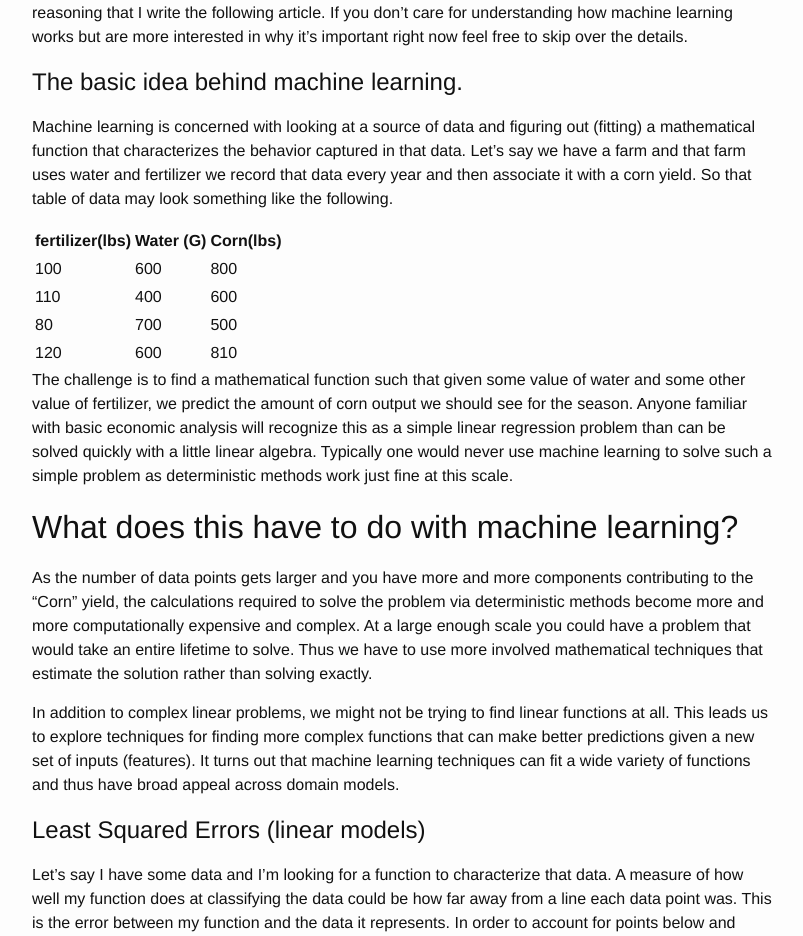
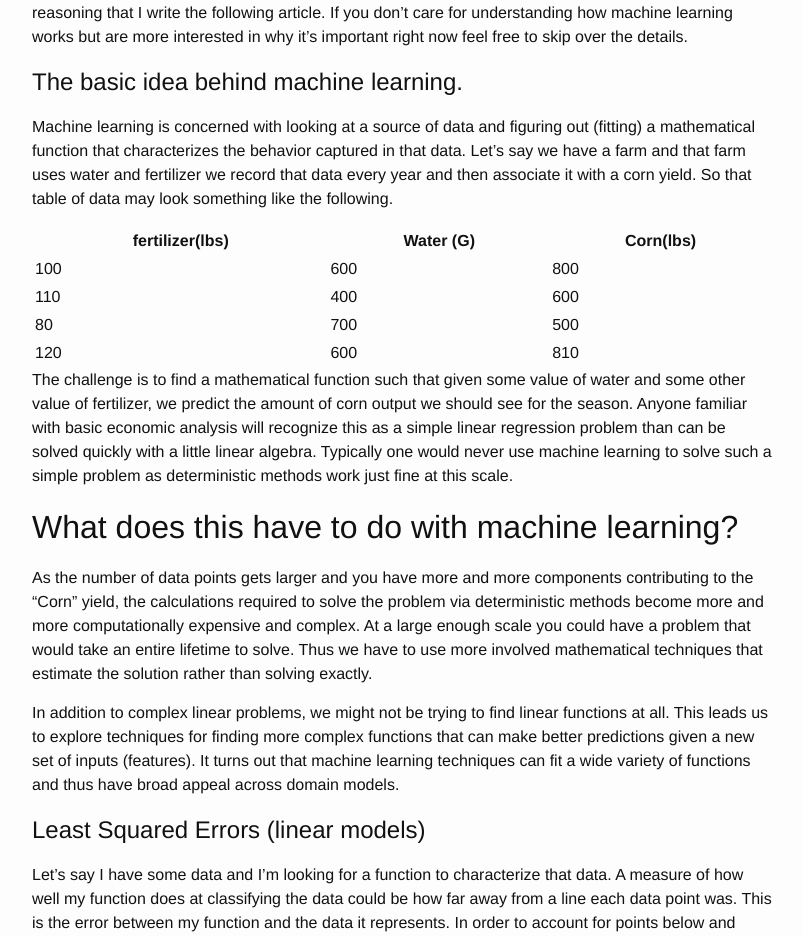
Before and after one commit to johnnyiller/johnnyiller.github.io, a Jekyll site: the page built from _posts/2016-12-1-intro-to-machine-learning.markdown, in a window 1280 px wide. Shown: the part 343-1279 px from the top of the page, without its empty margins (238-1041 px from the left). Built offline with Jekyll 4.4.1, drawn with Linux system fonts in a browser that asks for light colours; comment, search, counter and statistics services are not loaded.

Commit message:
Update _layout.scss

```diff
--- a/_sass/_layout.scss
+++ b/_sass/_layout.scss
@@ -233,4 +233,9 @@
             font-size: 18px;
         }
     }
+
+    table {
+        width: 100%;
+    }
+
 }
```
